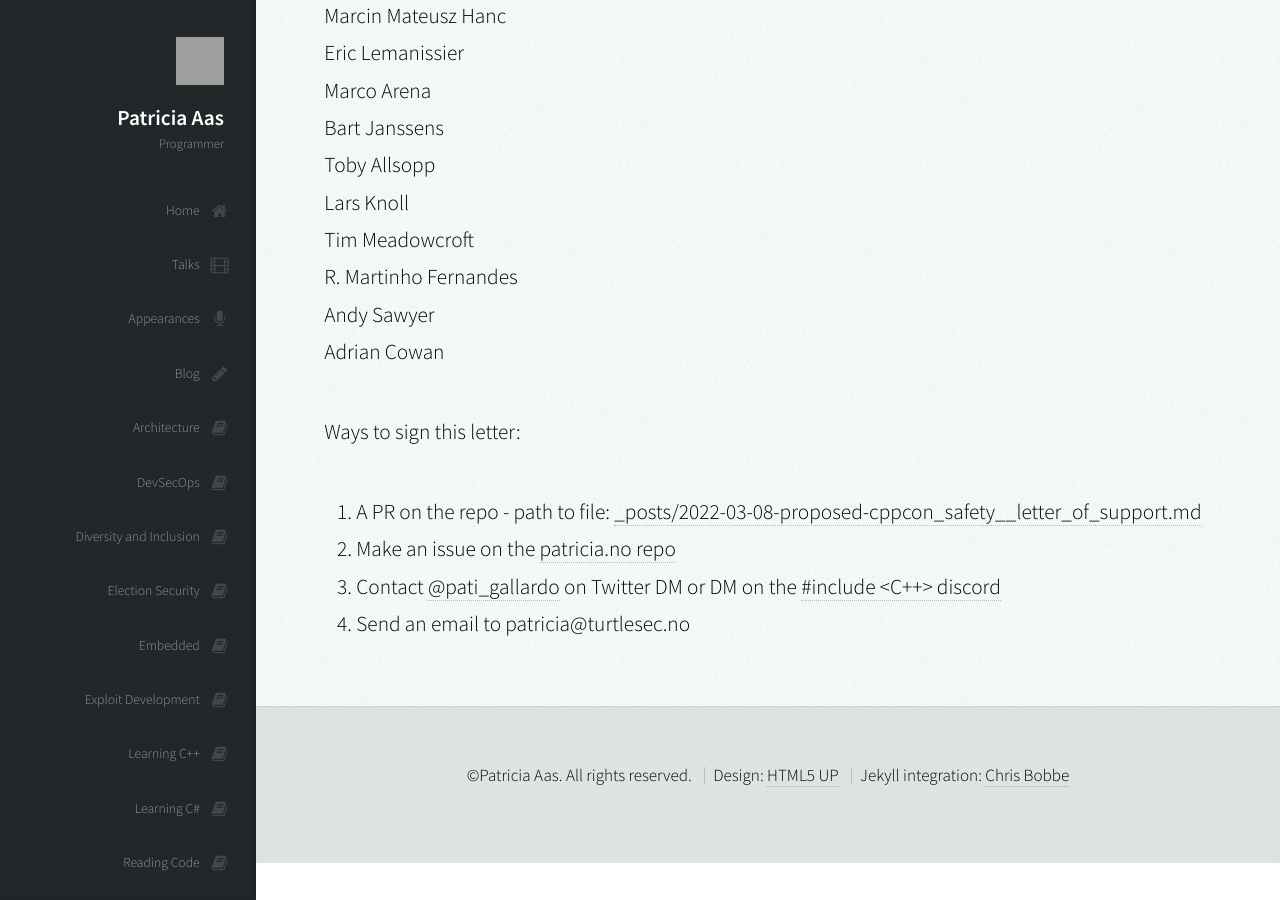
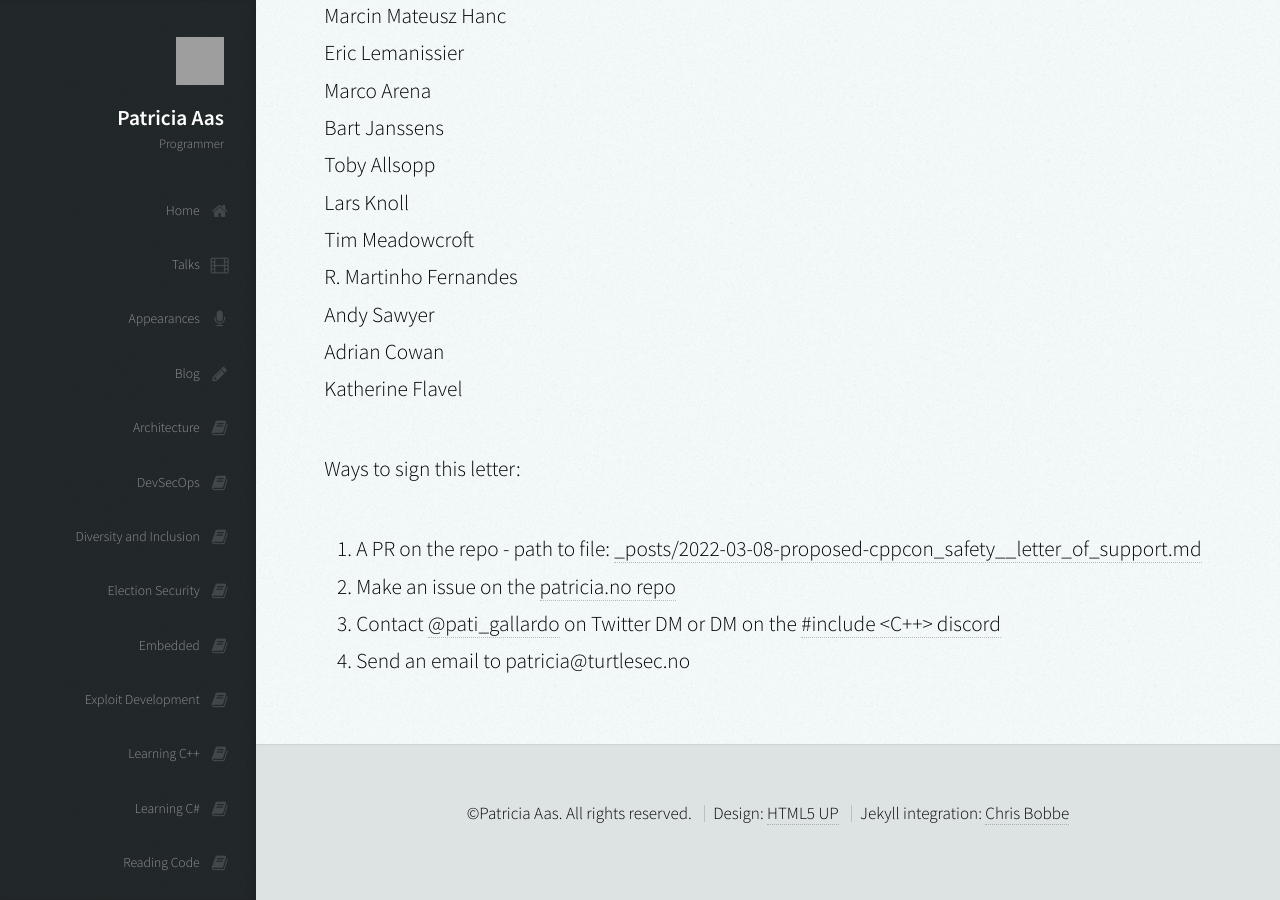
Before and after one commit to patricia-gallardo/patricia-gallardo.github.io, a Jekyll site: the page built from _posts/2022-03-08-proposed-cppcon_safety__letter_of_support.md, in a window 1280 px wide and 900 px high, scrolled down 4925 px. Built offline with Jekyll 4.4.1, drawn with Linux system fonts in a browser that asks for light colours; nearby versions of some CDN libraries; grey boxes are pictures that could not be loaded.

Commit message:
Update 2022-03-08-proposed-cppcon_safety__letter_of_support.md

```diff
--- a/_posts/2022-03-08-proposed-cppcon_safety__letter_of_support.md
+++ b/_posts/2022-03-08-proposed-cppcon_safety__letter_of_support.md
@@ -140,6 +140,7 @@ Tim Meadowcroft <br>
 R. Martinho Fernandes <br>
 Andy Sawyer <br>
 Adrian Cowan <br>
+Katherine Flavel <br>
 
 
 Ways to sign this letter:
```
